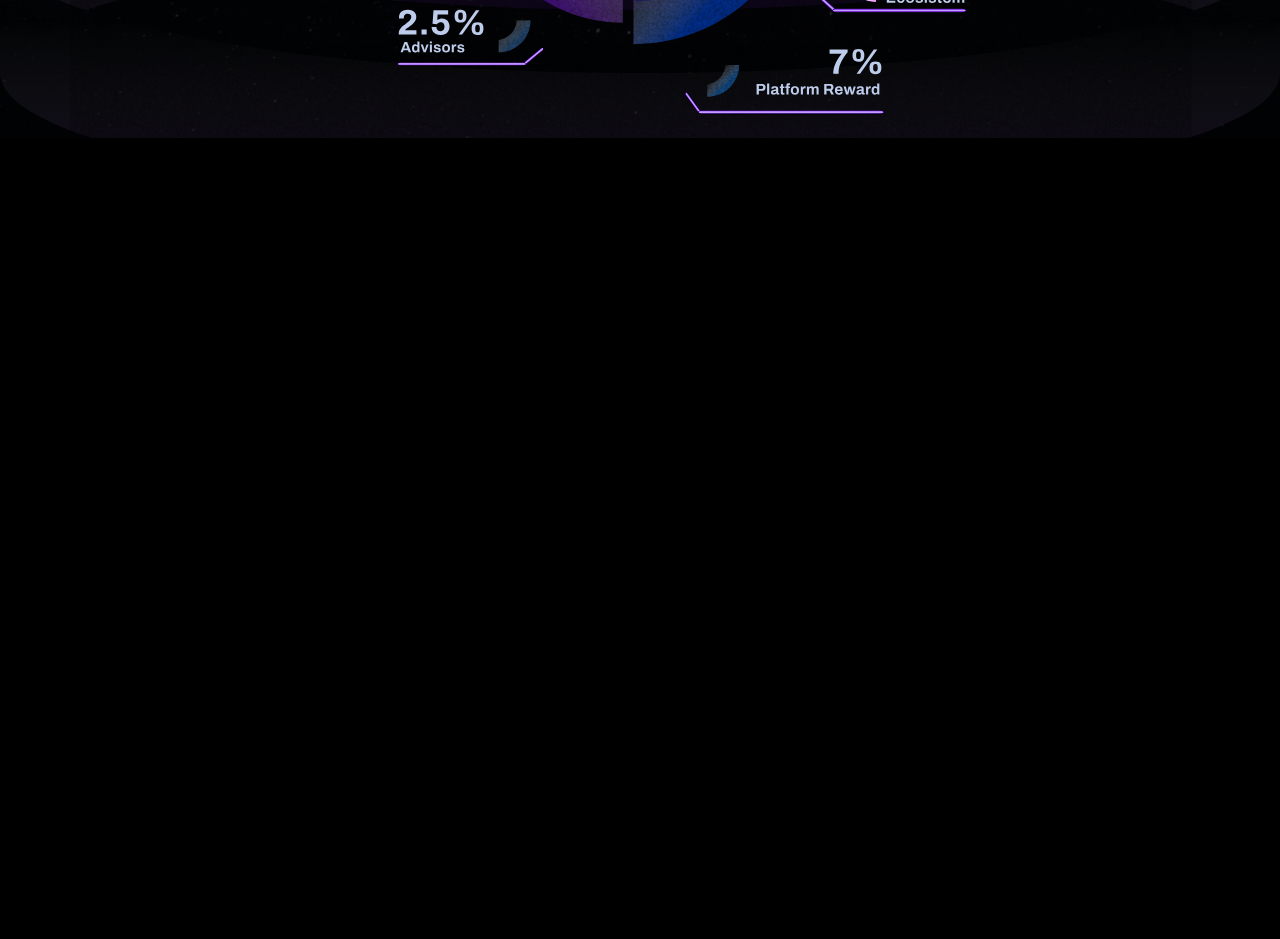
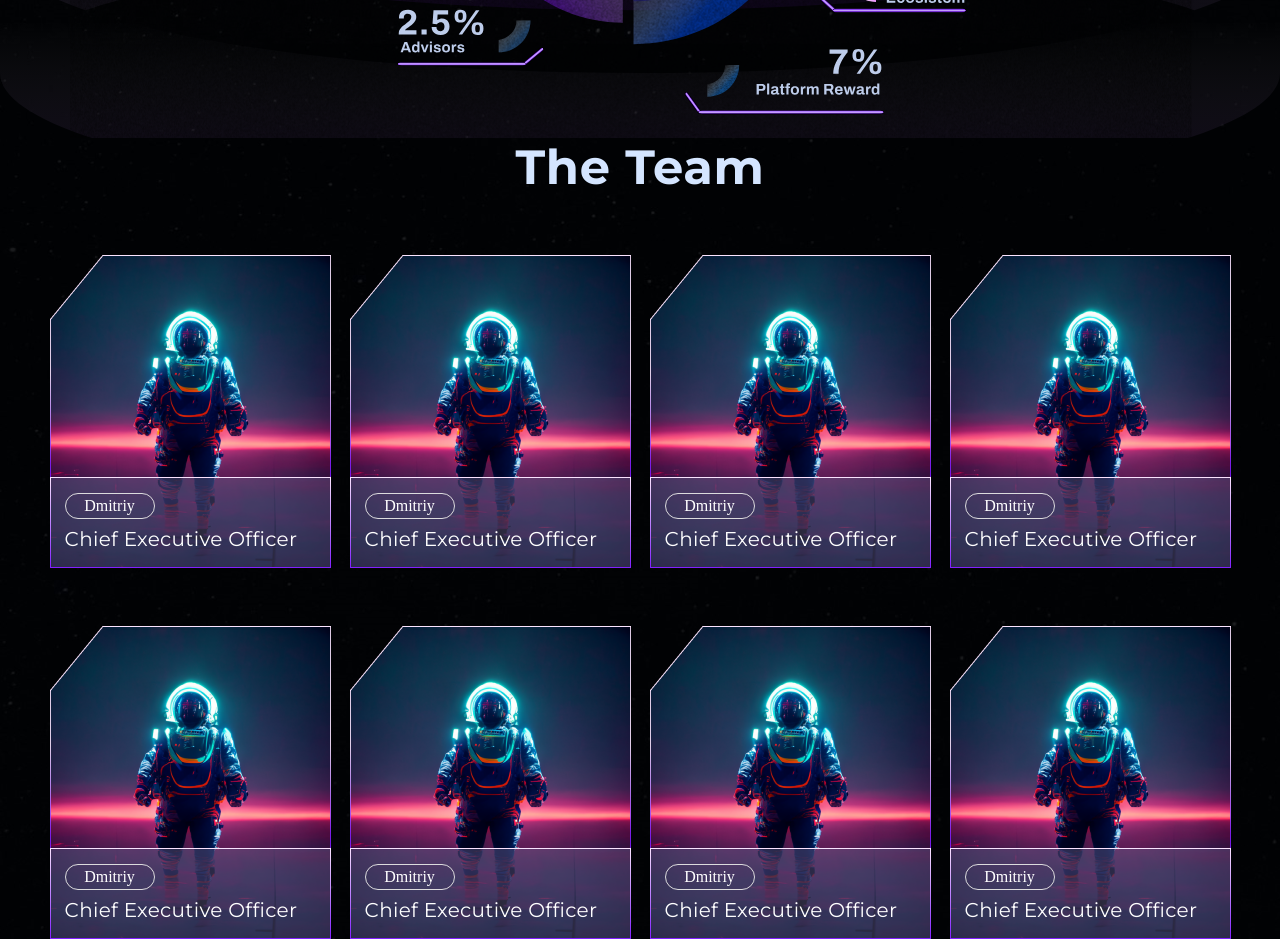
Before and after one commit to techbandorg/Planetex-Landing, a Next.js app: page / in a window 1280 px wide. Shown: the part 5140-6079 px from the top of the page. Before the commit the page ends 5278 px from the top, so only its background shows below. Built offline with nearby package versions, Linux system fonts and the light colour scheme.

Commit message:
EDIT | аdding full Responsiveness to the Team Section

```diff
--- a/pages/index.tsx
+++ b/pages/index.tsx
@@ -32,8 +32,8 @@ const Home: NextPage = () => {
           <GameSection />
           <RoadmapSection />
           <TokenomicsSection />
-          {/* <TeamSection />
-          <SaleSection />
+          <TeamSection />
+          {/* <SaleSection />
           <PartnersSection /> */}
         </main>
         {/* <Footer /> */}
```
